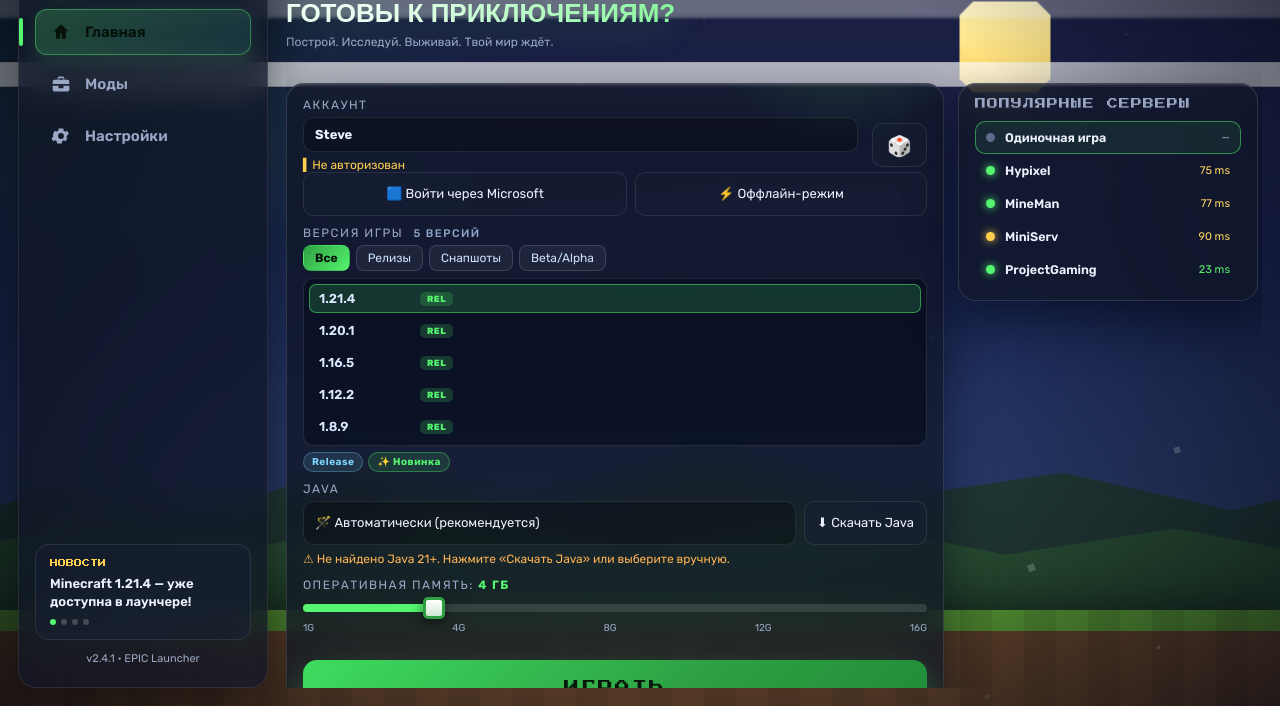
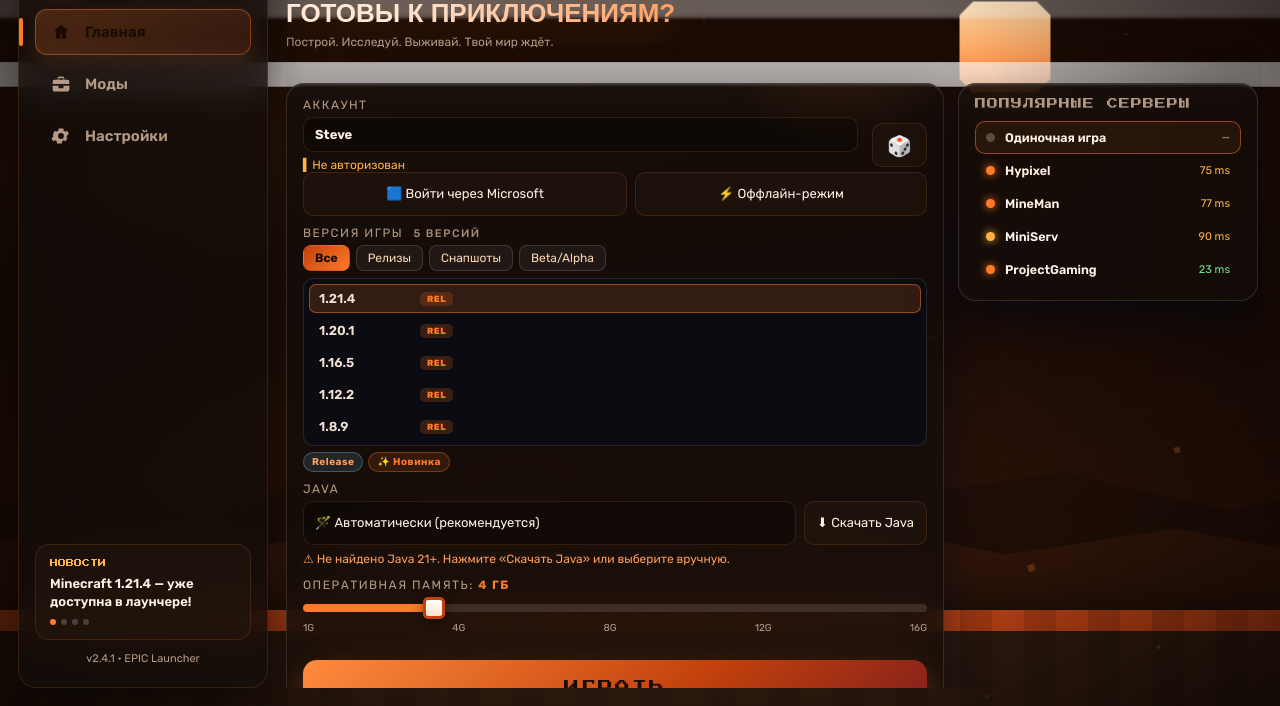
Before and after one commit to kitlit73/EPIC_Launcher, an Electron app: page index.html in a window 1280 px wide. Shown: the part 94-800 px from the top of the page. Drawn offline with Linux system fonts and the light colour scheme; no server answers; a web font is replaced by a local one.

Commit message:
style: чёрно-красно-оранжевая тема «Уголь и Лава» — заменены все зелёные/синие акценты на лавовые (палитра, фон, кнопки, бейджи, Java-статусы)

```diff
--- a/app.js
+++ b/app.js
@@ -560,7 +560,7 @@ function refreshPings() {
     const base = el.dataset.ping.includes('.ru') ? 24 : 90;
     const v = Math.max(8, Math.round(base + (Math.random() * 30 - 15)));
     el.textContent = v + ' ms';
-    el.style.color = v < 60 ? '#55f56f' : v < 140 ? '#ffd45e' : '#ff7a7a';
+    el.style.color = v < 60 ? '#7CE38B' : v < 140 ? '#ffb347' : '#ff7a7a';
   });
 }
 refreshPings(); setInterval(refreshPings, 15000);
@@ -606,4 +606,4 @@ window.addEventListener("beforeunload", () => {
   }));
 });
 
-console.log("%c⛏ EPIC LAUNCHER готов к приключениям!", "color:#55f56f;font-size:16px;font-weight:bold");
+console.log("%c⛏ EPIC LAUNCHER готов к приключениям!", "color:#ff7a29;font-size:16px;font-weight:bold");
--- a/styles.css
+++ b/styles.css
@@ -1,25 +1,26 @@
 /* ============================================================
-   EPIC LAUNCHER — красивый Minecraft-лаунчер
-   Тёмная тема, пиксельный стиль, параллакс-фон, glassmorphism
+   EPIC LAUNCHER — «Уголь и Лава»
+   Чёрно-красно-оранжевая тема: тёмный фон, лавовые акценты
    ============================================================ */
 
 :root {
-  --bg-deep: #0b1020;
-  --glass: rgba(16, 22, 38, 0.72);
-  --glass-soft: rgba(24, 32, 52, 0.55);
-  --line: rgba(255, 255, 255, 0.09);
-  --text: #eef2ff;
-  --text-dim: #9aa7c4;
-  --green: #55f56f;
-  --green-dark: #2ea043;
-  --grass: #6cbb3c;
-  --gold: #ffcf4d;
-  --accent: #7dd3fc;
-  --danger: #ff6b6b;
+  --bg-deep: #0a0705;
+  --glass: rgba(20, 13, 9, 0.78);
+  --glass-soft: rgba(34, 22, 15, 0.6);
+  --line: rgba(255, 140, 60, 0.14);
+  --text: #fff3e8;
+  --text-dim: #b39a86;
+  --green: #ff7a29;          /* главный акцент — расплавленная лава */
+  --green-dark: #c2410c;     /* тёмный янтарно-огненный */
+  --grass: #ff5a1f;
+  --gold: #ffb347;           /* искры / угли */
+  --ember: #ff3b30;          /* красный уголь */
+  --accent: #ff9d5c;
+  --danger: #ff5252;
   --radius: 18px;
   --pixel-font: "Press Start 2P", monospace;
   --main-font: "Rubik", system-ui, sans-serif;
-  --shadow: 0 18px 50px rgba(0, 0, 0, 0.45);
+  --shadow: 0 18px 50px rgba(0, 0, 0, 0.55);
 }
 
 * { margin: 0; padding: 0; box-sizing: border-box; }
@@ -42,14 +43,14 @@ input, select { font-family: inherit; color: inherit; }
 
 .sky {
   position: absolute; inset: 0;
-  background: linear-gradient(180deg, #0a0f24 0%, #16204a 42%, #2b3d6e 72%, #4a6188 100%);
+  background: linear-gradient(180deg, #050302 0%, #140a06 42%, #2b1208 72%, #4a1d0c 100%);
 }
 
 .sun {
   position: absolute; top: 12%; right: 18%;
   width: 90px; height: 90px;
-  background: linear-gradient(180deg, #fff3b0, #ffd75e);
-  box-shadow: 0 0 80px 30px rgba(255, 215, 94, .35), 0 0 200px 90px rgba(255, 215, 94, .12);
+  background: linear-gradient(180deg, #ffdca8, #ff7a29);
+  box-shadow: 0 0 80px 30px rgba(255, 110, 40, .4), 0 0 200px 90px rgba(255, 90, 31, .15);
   image-rendering: pixelated;
   clip-path: polygon(15% 0, 85% 0, 100% 15%, 100% 85%, 85% 100%, 15% 100%, 0 85%, 0 15%);
   animation: sunPulse 6s ease-in-out infinite;
@@ -75,29 +76,29 @@ input, select { font-family: inherit; color: inherit; }
 
 .hills { position: absolute; bottom: 12%; left: -5%; right: -5%; height: 26%; }
 .hills--back {
-  background: #223e2b;
+  background: #241109;
   clip-path: polygon(0 60%, 8% 42%, 18% 55%, 30% 30%, 42% 48%, 55% 25%, 68% 46%, 80% 34%, 92% 52%, 100% 40%, 100% 100%, 0 100%);
-  opacity: .8;
+  opacity: .9;
 }
 .hills--front {
   bottom: 9%;
   height: 22%;
-  background: #2f5a38;
+  background: #3a1a0c;
   clip-path: polygon(0 55%, 10% 38%, 22% 52%, 36% 28%, 50% 50%, 62% 32%, 76% 55%, 88% 40%, 100% 58%, 100% 100%, 0 100%);
 }
 
 .ground {
   position: absolute; bottom: 0; left: 0; right: 0; height: 12%;
   background:
-    repeating-linear-gradient(90deg, rgba(0,0,0,.08) 0 32px, transparent 32px 64px),
-    linear-gradient(180deg, var(--grass) 0 22%, #7a5230 22% 100%);
+    repeating-linear-gradient(90deg, rgba(0,0,0,.12) 0 32px, transparent 32px 64px),
+    linear-gradient(180deg, var(--grass) 0 22%, #3d2415 22% 100%);
   box-shadow: 0 -8px 40px rgba(0,0,0,.4);
 }
 
 .particles span {
   position: absolute;
   width: 6px; height: 6px;
-  background: rgba(255, 255, 255, .5);
+  background: rgba(255, 150, 70, .55);
   animation: floatUp linear infinite;
 }
 @keyframes floatUp {
@@ -106,7 +107,7 @@ input, select { font-family: inherit; color: inherit; }
   to   { transform: translateY(-70vh) rotate(180deg); opacity: 0; }
 }
 
-.vignette { position: absolute; inset: 0; background: radial-gradient(ellipse at 50% 40%, transparent 45%, rgba(4,6,16,.75) 100%); }
+.vignette { position: absolute; inset: 0; background: radial-gradient(ellipse at 50% 40%, transparent 45%, rgba(8,3,1,.78) 100%); }
 
 /* ============ КАРКАС ============ */
 .app {
@@ -133,9 +134,9 @@ input, select { font-family: inherit; color: inherit; }
 .logo__block {
   width: 42px; height: 42px; border-radius: 8px;
   background:
-    linear-gradient(180deg, var(--grass) 0 30%, #7a5230 30%),
-    #7a5230;
-  box-shadow: inset 0 0 0 2px rgba(0,0,0,.25), 0 4px 14px rgba(108,187,60,.4);
+    linear-gradient(180deg, var(--grass) 0 30%, #6b4226 30%),
+    #6b4226;
+  box-shadow: inset 0 0 0 2px rgba(0,0,0,.25), 0 4px 14px rgba(255,110,40,.45);
   position: relative;
   animation: blockSpin 8s ease-in-out infinite;
 }
@@ -144,7 +145,7 @@ input, select { font-family: inherit; color: inherit; }
   background: rgba(255,255,255,.25); border-radius: 2px;
 }
 @keyframes blockSpin { 50% { transform: rotateY(180deg); } }
-.logo__title { font-family: var(--pixel-font); font-size: 14px; color: var(--green); display: block; text-shadow: 0 2px 0 rgba(0,60,0,.6); }
+.logo__title { font-family: var(--pixel-font); font-size: 14px; color: var(--green); display: block; text-shadow: 0 2px 0 rgba(80,20,0,.6); }
 .logo__sub { font-size: 11px; letter-spacing: 4px; color: var(--text-dim); }
 
 .nav { display: flex; flex-direction: column; gap: 6px; }
@@ -161,9 +162,9 @@ input, select { font-family: inherit; color: inherit; }
 .nav__item svg { width: 20px; height: 20px; fill: currentColor; flex-shrink: 0; }
 .nav__item:hover { color: var(--text); background: var(--glass-soft); transform: translateX(4px); }
 .nav__item.is-active {
-  color: #07120a;
+  color: #1a0b04;
   background: linear-gradient(135deg, var(--green) 0%, var(--green-dark) 100%);
-  box-shadow: 0 8px 24px rgba(85, 245, 111, .35);
+  box-shadow: 0 8px 24px rgba(255, 122, 41, .35);
 }
 .nav__item.is-active::before {
   content: ""; position: absolute; left: -16px; top: 20%; bottom: 20%;
@@ -198,7 +199,7 @@ input, select { font-family: inherit; color: inherit; }
   backdrop-filter: blur(14px);
   transition: border .2s, box-shadow .2s;
 }
-.search:focus-within { border-color: var(--green); box-shadow: 0 0 0 3px rgba(85,245,111,.15); }
+.search:focus-within { border-color: var(--green); box-shadow: 0 0 0 3px rgba(255,122,41,.15); }
 .search svg { width: 18px; height: 18px; fill: var(--text-dim); }
 .search input { flex: 1; background: none; border: none; outline: none; color: var(--text); font-size: 14px; }
 .search input::placeholder { color: var(--text-dim); }
@@ -228,9 +229,9 @@ input, select { font-family: inherit; color: inherit; }
   font-family: var(--pixel-font);
   font-size: clamp(18px, 2.6vw, 30px);
   line-height: 1.5;
-  background: linear-gradient(180deg, #ffffff 20%, var(--green) 60%, var(--green-dark));
+  background: linear-gradient(180deg, var(--gold) 15%, var(--grass) 55%, var(--green-dark));
   -webkit-background-clip: text; background-clip: text; color: transparent;
-  filter: drop-shadow(0 4px 0 rgba(0, 40, 0, .5)) drop-shadow(0 10px 30px rgba(85,245,111,.25));
+  filter: drop-shadow(0 4px 0 rgba(0, 40, 0, .5)) drop-shadow(0 10px 30px rgba(255,122,41,.25));
 }
 .hero__sub { color: var(--text-dim); margin-top: 10px; font-size: 15px; }
 
@@ -264,7 +265,7 @@ input, select { font-family: inherit; color: inherit; }
   outline: none;
   transition: border .2s, box-shadow .2s;
 }
-.input:focus { border-color: var(--green); box-shadow: 0 0 0 3px rgba(85,245,111,.12); }
+.input:focus { border-color: var(--green); box-shadow: 0 0 0 3px rgba(255,122,41,.12); }
 
 .account-row { display: flex; align-items: center; gap: 14px; }
 .account-row__info { flex: 1; }
@@ -290,7 +291,7 @@ input, select { font-family: inherit; color: inherit; }
   background: rgba(125, 211, 252, .12); color: var(--accent);
   border: 1px solid rgba(125, 211, 252, .3);
 }
-.badge--new { background: rgba(85,245,111,.12); color: var(--green); border-color: rgba(85,245,111,.35); }
+.badge--new { background: rgba(255,122,41,.12); color: var(--green); border-color: rgba(255,122,41,.35); }
 .badge--gold { background: rgba(255,207,77,.12); color: var(--gold); border-color: rgba(255,207,77,.35); }
 
 /* Слайдер RAM */
@@ -302,7 +303,7 @@ input, select { font-family: inherit; color: inherit; }
 .slider::-webkit-slider-thumb {
   -webkit-appearance: none;
   width: 22px; height: 22px;
-  background: linear-gradient(180deg, #fff, #cfe8d2);
+  background: linear-gradient(180deg, #fff, #ffe3c9);
   border: 3px solid var(--green-dark);
   border-radius: 5px;
   cursor: grab;
@@ -323,9 +324,9 @@ input, select { font-family: inherit; color: inherit; }
 .progress.is-on { display: block; animation: fadePage .3s; }
 .progress__bar {
   height: 100%; width: 0%;
-  background: repeating-linear-gradient(45deg, var(--green-dark) 0 14px, #37b34a 14px 28px);
+  background: repeating-linear-gradient(45deg, var(--green-dark) 0 14px, #ea580c 14px 28px);
   transition: width .25s ease;
-  box-shadow: 0 0 20px rgba(85,245,111,.5);
+  box-shadow: 0 0 20px rgba(255,122,41,.5);
 }
 .progress__text {
   position: absolute; inset: 0; display: grid; place-items: center;
@@ -336,9 +337,9 @@ input, select { font-family: inherit; color: inherit; }
 .btn-play {
   width: 100%; height: 74px;
   border-radius: 14px;
-  background: linear-gradient(180deg, #6fe87f 0%, var(--green) 45%, var(--green-dark) 100%);
-  color: #06170a;
-  box-shadow: 0 8px 0 #1c7030, 0 18px 40px rgba(85,245,111,.4);
+  background: linear-gradient(180deg, #ffb066 0%, var(--green) 45%, var(--green-dark) 100%);
+  color: #1a0b04;
+  box-shadow: 0 8px 0 #7c2d12, 0 18px 40px rgba(255,122,41,.4);
   display: flex; flex-direction: column; align-items: center; justify-content: center; gap: 4px;
   transition: transform .1s, box-shadow .1s, filter .2s;
   position: relative; overflow: hidden;
@@ -351,7 +352,7 @@ input, select { font-family: inherit; color: inherit; }
 }
 @keyframes shine { 40%, 100% { left: 140%; } }
 .btn-play:hover { filter: brightness(1.08); }
-.btn-play:active { transform: translateY(6px); box-shadow: 0 2px 0 #1c7030, 0 6px 18px rgba(85,245,111,.35); }
+.btn-play:active { transform: translateY(6px); box-shadow: 0 2px 0 #7c2d12, 0 6px 18px rgba(255,122,41,.35); }
 .btn-play__label { font-family: var(--pixel-font); font-size: 18px; letter-spacing: 2px; }
 .btn-play__hint { font-size: 12px; font-weight: 600; opacity: .75; }
 .btn-play.is-loading { pointer-events: none; filter: saturate(.5); }
@@ -363,7 +364,7 @@ input, select { font-family: inherit; color: inherit; }
   border-radius: 12px; padding: 14px; text-align: center;
   transition: transform .18s, border-color .2s;
 }
-.stat:hover { transform: translateY(-3px); border-color: rgba(85,245,111,.4); }
+.stat:hover { transform: translateY(-3px); border-color: rgba(255,122,41,.4); }
 .stat__num { font-family: var(--pixel-font); font-size: 15px; color: var(--gold); }
 .stat__cap { font-size: 11px; color: var(--text-dim); margin-top: 6px; }
 
@@ -377,10 +378,10 @@ input, select { font-family: inherit; color: inherit; }
 }
 .server input { display: none; }
 .server:hover { background: var(--glass-soft); }
-.server:has(input:checked) { border-color: rgba(85,245,111,.5); background: rgba(85,245,111,.08); }
+.server:has(input:checked) { border-color: rgba(255,122,41,.5); background: rgba(255,122,41,.08); }
 .server__dot { width: 9px; height: 9px; border-radius: 50%; background: var(--green); box-shadow: 0 0 8px var(--green); flex-shrink: 0; }
 .server__dot--mid { background: var(--gold); box-shadow: 0 0 8px var(--gold); }
-.server__dot--off { background: #5b6a8d; box-shadow: none; }
+.server__dot--off { background: #5a4a40; box-shadow: none; }
 .server__name { flex: 1; font-weight: 600; }
 .server__ping { font-size: 11px; color: var(--text-dim); }
 
@@ -405,7 +406,7 @@ input, select { font-family: inherit; color: inherit; }
   background: rgba(255,255,255,.08); border: 1px solid var(--line);
   transition: .2s;
 }
-.mod-toggle.is-on { background: linear-gradient(135deg, var(--green), var(--green-dark)); color: #07120a; border-color: transparent; }
+.mod-toggle.is-on { background: linear-gradient(135deg, var(--green), var(--green-dark)); color: #1a0b04; border-color: transparent; }
 .mod-toggle:hover { transform: scale(1.05); }
 
 /* ============ НАСТРОЙКИ ============ */
@@ -428,15 +429,15 @@ input, select { font-family: inherit; color: inherit; }
 .switch__track::after {
   content: ""; position: absolute; top: 3px; left: 3px;
   width: 20px; height: 20px; border-radius: 6px;
-  background: #d7deee; transition: .25s;
+  background: #e8d5c2; transition: .25s;
 }
 .switch input:checked + .switch__track { background: var(--green-dark); border-color: var(--green); }
-.switch input:checked + .switch__track::after { left: 27px; background: #eaffea; }
+.switch input:checked + .switch__track::after { left: 27px; background: #ffe9d6; }
 
 /* ============ ОВЕРЛЕЙ ЗАПУСКА ============ */
 .launch-overlay {
   position: fixed; inset: 0; z-index: 50;
-  background: #05070f;
+  background: #070403;
   display: none; align-items: center; justify-content: center;
 }
 .launch-overlay.is-on { display: flex; animation: overlayIn .5s ease; }
@@ -447,7 +448,7 @@ input, select { font-family: inherit; color: inherit; }
   letter-spacing: 3px; margin-bottom: 40px;
   animation: logoGlow 2s ease-in-out infinite;
 }
-@keyframes logoGlow { 50% { color: var(--green); text-shadow: 0 0 30px rgba(85,245,111,.6); } }
+@keyframes logoGlow { 50% { color: var(--green); text-shadow: 0 0 30px rgba(255,122,41,.6); } }
 .loading-bar { height: 12px; border-radius: 2px; background: rgba(255,255,255,.1); overflow: hidden; }
 .loading-bar__fill { height: 100%; width: 0%; background: #fff; transition: width .2s linear; }
 .loading-tip { margin-top: 26px; font-size: 13px; color: rgba(255,255,255,.55); font-style: italic; min-height: 20px; }
@@ -475,8 +476,8 @@ input, select { font-family: inherit; color: inherit; }
 .java-row { display: flex; gap: 8px; align-items: stretch; }
 .java-row select { flex: 1 1 auto; min-width: 0; }
 .java-row .btn { flex: 0 0 auto; white-space: nowrap; }
-.java-status { margin-top: 6px; font-size: 12px; color: #9fb3d1; line-height: 1.4; }
-.java-status.is-warn { color: #ffb454; }
+.java-status { margin-top: 6px; font-size: 12px; color: #c9a48a; line-height: 1.4; }
+.java-status.is-warn { color: #ff9d5c; }
 
 /* ---------- Компактный интерфейс: всё видно без прокрутки ---------- */
 .main { overflow-y: auto; }
@@ -506,45 +507,45 @@ input, select { font-family: inherit; color: inherit; }
 }
 
 /* ---------- Панель выбора версий ---------- */
-.ver-count { color: #8fa6c8; font-weight: 500; font-size: 11px; margin-left: 6px; }
+.ver-count { color: #a3897a; font-weight: 500; font-size: 11px; margin-left: 6px; }
 .ver-tabs { display: flex; gap: 6px; margin-bottom: 7px; flex-wrap: wrap; }
-.ver-tab { border: 1px solid rgba(255,255,255,.14); background: rgba(255,255,255,.05); color: #cfe3ff;
+.ver-tab { border: 1px solid rgba(255,255,255,.14); background: rgba(255,255,255,.05); color: #ffd9b3;
   border-radius: 8px; padding: 5px 11px; font-size: 12px; cursor: pointer; transition: .15s; font-family: inherit; }
 .ver-tab:hover { background: rgba(255,255,255,.12); }
-.ver-tab.is-active { background: linear-gradient(135deg,#2ea043,#55f56f); color: #06130a; font-weight: 700; border-color: transparent; }
+.ver-tab.is-active { background: linear-gradient(135deg,#c2410c,#ff7a29); color: #1a0b04; font-weight: 700; border-color: transparent; }
 .ver-list { max-height: 168px; overflow-y: auto; border: 1px solid rgba(255,255,255,.1);
   border-radius: 10px; background: rgba(6,12,26,.55); padding: 5px; display: flex; flex-direction: column; gap: 3px; }
 .ver-list::-webkit-scrollbar { width: 8px; }
-.ver-list::-webkit-scrollbar-thumb { background: rgba(85,245,111,.35); border-radius: 8px; }
+.ver-list::-webkit-scrollbar-thumb { background: rgba(255,122,41,.35); border-radius: 8px; }
 .ver-item { display: flex; align-items: center; gap: 9px; text-align: left; width: 100%;
-  background: transparent; border: 0; color: #dbe8ff; padding: 7px 10px; border-radius: 7px;
+  background: transparent; border: 0; color: #f3e2d0; padding: 7px 10px; border-radius: 7px;
   cursor: pointer; font-size: 13px; font-family: inherit; transition: .12s; }
 .ver-item:hover { background: rgba(255,255,255,.08); }
-.ver-item.is-active { background: rgba(85,245,111,.16); box-shadow: inset 0 0 0 1px rgba(85,245,111,.5); }
+.ver-item.is-active { background: rgba(255,122,41,.16); box-shadow: inset 0 0 0 1px rgba(255,122,41,.5); }
 .ver-item__id { font-weight: 600; min-width: 92px; }
-.ver-item__date { margin-left: auto; color: #7d93b5; font-size: 11px; white-space: nowrap; }
+.ver-item__date { margin-left: auto; color: #9c7f6b; font-size: 11px; white-space: nowrap; }
 .ver-tag { font-size: 9px; font-weight: 800; letter-spacing: .5px; padding: 2px 7px; border-radius: 5px; }
-.ver-tag--rel { background: rgba(85,245,111,.18); color: #55f56f; }
-.ver-tag--snap { background: rgba(255,212,94,.16); color: #ffd45e; }
-.ver-tag--old { background: rgba(160,120,255,.18); color: #b79bff; }
-.ver-empty { padding: 14px; text-align: center; color: #7d93b5; font-size: 13px; }
+.ver-tag--rel { background: rgba(255,122,41,.18); color: #ff7a29; }
+.ver-tag--snap { background: rgba(255,179,71,.16); color: #ffb347; }
+.ver-tag--old { background: rgba(194,65,12,.18); color: #ff8b6a; }
+.ver-empty { padding: 14px; text-align: center; color: #9c7f6b; font-size: 13px; }
 .is-hidden { display: none !important; }
 
 /* ---------- Beautification v2 ---------- */
-:root { --accent-soft: rgba(85,245,111,.14); }
+:root { --accent-soft: rgba(255,122,41,.14); }
 .logo__title { font-family: 'Unbounded', var(--pixel-font); letter-spacing: 1px; }
 .hero__title { font-family: 'Unbounded', sans-serif; font-weight: 900;
-  background: linear-gradient(100deg,#eafff1 10%,#55f56f 55%,#2fd4a7 90%);
+  background: linear-gradient(100deg,#ffe9d6 10%,#ff7a29 55%,#ff3b30 90%);
   -webkit-background-clip: text; background-clip: text; color: transparent;
-  filter: drop-shadow(0 4px 18px rgba(85,245,111,.25)); }
+  filter: drop-shadow(0 4px 18px rgba(255,122,41,.25)); }
 .card { border: 1px solid rgba(255,255,255,.12); box-shadow: 0 18px 48px rgba(2,8,20,.55), inset 0 1px 0 rgba(255,255,255,.08); }
 .card--play { position: relative; overflow: hidden; }
 .card--play::before { content:""; position:absolute; inset:-40% -10% auto auto; width:340px; height:340px;
-  background: radial-gradient(circle, rgba(85,245,111,.16), transparent 65%); pointer-events:none; }
-.btn-play { background: linear-gradient(135deg,#3ddc60 0%,#2ea043 60%,#1f8a38 100%); }
-.nav__item.is-active { background: linear-gradient(135deg, rgba(85,245,111,.22), rgba(47,212,167,.12));
-  box-shadow: inset 0 0 0 1px rgba(85,245,111,.4), 0 6px 18px rgba(85,245,111,.12); }
-.topbar .search input:focus { outline:none; box-shadow: 0 0 0 2px rgba(85,245,111,.35); }
+  background: radial-gradient(circle, rgba(255,122,41,.16), transparent 65%); pointer-events:none; }
+.btn-play { background: linear-gradient(135deg,#ff8b3d 0%,#c2410c 60%,#7f1d1d 100%); }
+.nav__item.is-active { background: linear-gradient(135deg, rgba(255,122,41,.22), rgba(255,90,31,.12));
+  box-shadow: inset 0 0 0 1px rgba(255,122,41,.4), 0 6px 18px rgba(255,122,41,.12); }
+.topbar .search input:focus { outline:none; box-shadow: 0 0 0 2px rgba(255,122,41,.35); }
 .user-chip { border: 1px solid rgba(255,255,255,.12); }
 .stars { position:absolute; inset:0; background-image:
   radial-gradient(1.5px 1.5px at 12% 18%, #fff8, transparent 60%),
@@ -556,7 +557,7 @@ input, select { font-family: inherit; color: inherit; }
   animation: twinkle 5s ease-in-out infinite alternate; }
 @keyframes twinkle { from { opacity:.5 } to { opacity:1 } }
 .aurora { position:absolute; top:-12%; left:-10%; right:-10%; height:52%;
-  background: conic-gradient(from 210deg at 30% 40%, rgba(85,245,111,.14), rgba(47,160,255,.12), rgba(160,120,255,.12), rgba(85,245,111,.14));
+  background: conic-gradient(from 210deg at 30% 40%, rgba(255,122,41,.14), rgba(255,59,48,.12), rgba(194,65,12,.12), rgba(255,122,41,.14));
   filter: blur(60px); opacity:.7; animation: auroraShift 18s ease-in-out infinite alternate; }
 @keyframes auroraShift { from { transform: translateX(-6%) skewY(-2deg) } to { transform: translateX(6%) skewY(2deg) } }
 .mod-card:hover { transform: translateY(-4px); box-shadow: 0 16px 34px rgba(2,8,20,.5); }
```
